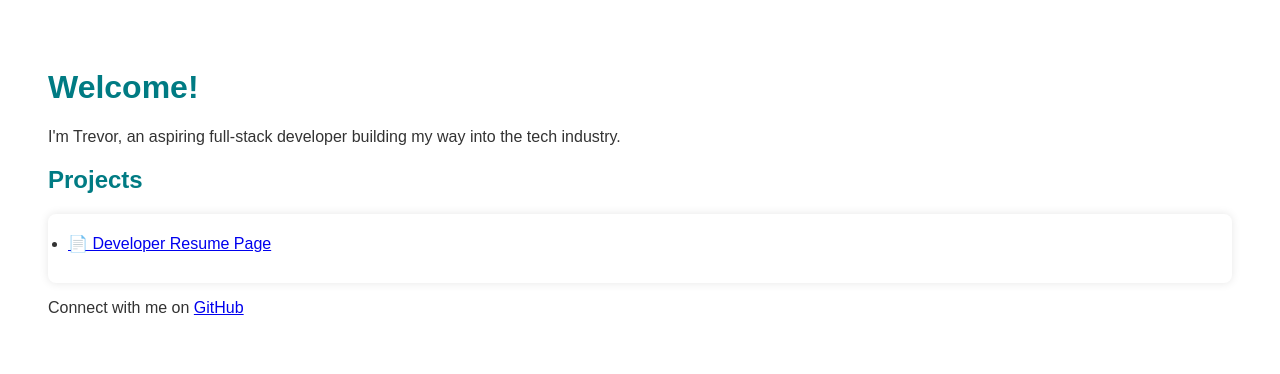
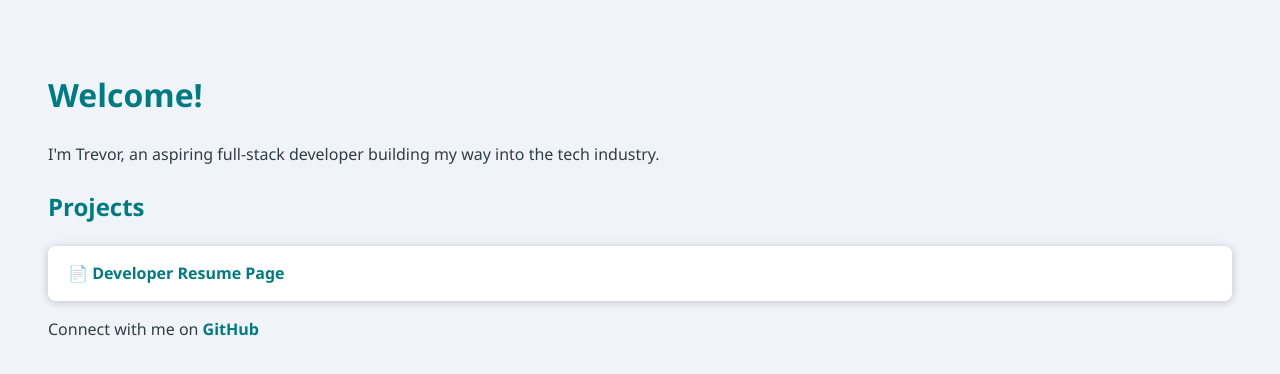
Before and after one commit to gghoodie/developer-portfolio, a plain HTML site: page index.html in a window 1280 px wide. Drawn offline with Linux system fonts and the light colour scheme.

```diff
--- a/style.css
+++ b/style.css
@@ -34,6 +34,8 @@ body {
     text-align: center;
     font-weight: bold;
   }
+
+  /* Responsive Design */
   @media (max-width: 768px) {
     .card-container {
       flex-direction: column;
@@ -43,3 +45,46 @@ body {
       margin-bottom: 20px;
     }
   }
+
+  body {
+    font-family: 'Segoe UI', Tahoma, Geneva, Verdana, sans-serif;
+    background-color: #f0f4f8;
+    color: #2f3e46;
+    padding: 40px;
+    line-height: 1.6;
+  }
+
+  h1, h2 {
+    color: #007B83;
+  }
+
+  ul {
+    list-style-type: none;
+    padding: 0;
+  }
+
+  li {
+    background-color: white;
+    margin-bottom: 15px;
+    padding: 15px 20px;
+    border-radius: 8px;
+    box-shadow: 0 2px 8px rgba(0,0,0,0.1);
+  }
+
+  a {
+    color: #007B83;
+    text-decoration: none;
+    font-weight: bold;
+  }
+
+  a:hover {
+    text-decoration: underline;
+  }
+
+  .project-list li {
+    transition: transform 0.2s ease;
+  }
+
+  .project-list li:hover {
+    transform: scale(1.03);
+  }
```
Also changed, not shown: counter.html (added, +14 -0 lines), resume.html (+1 -1 lines), script.js (added, +9 -0 lines).
